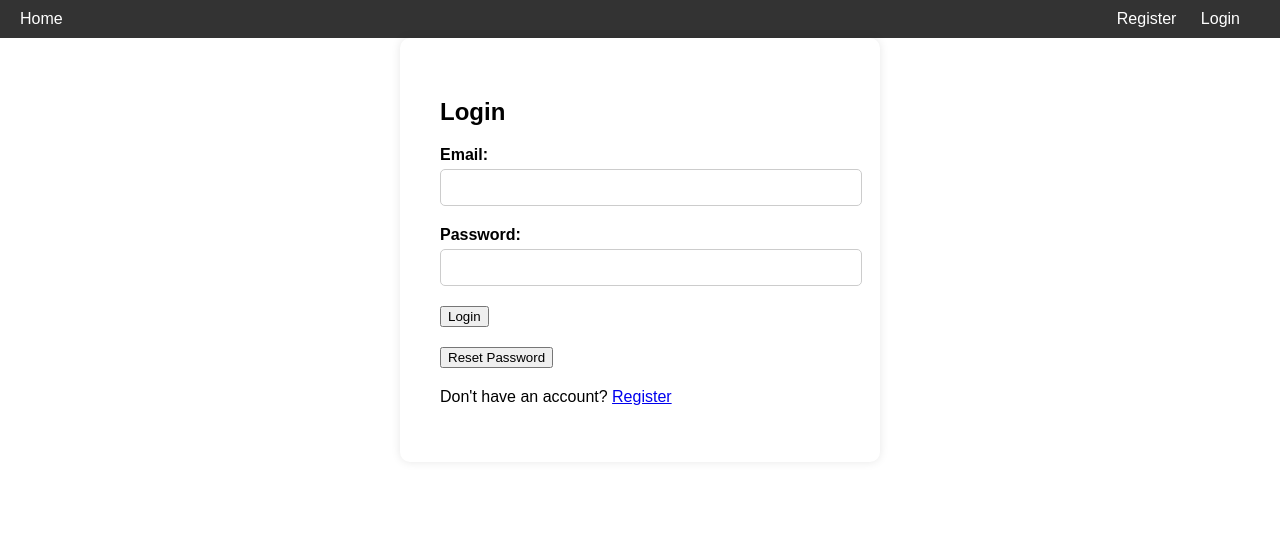
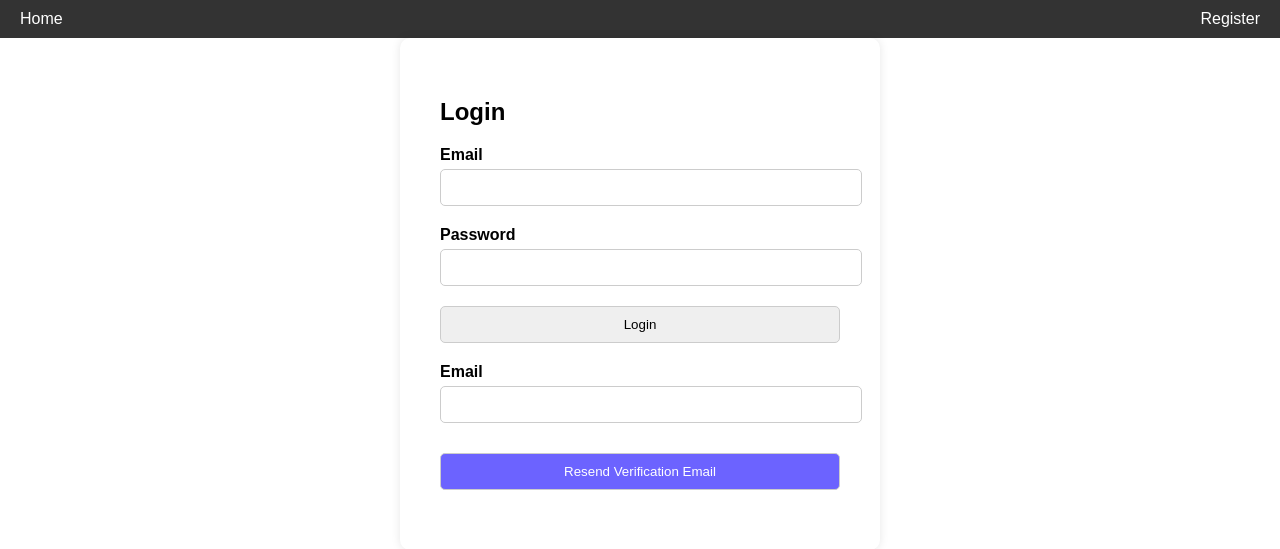
Before and after one commit to tahirkaloo/reimbursement, a PHP site: page /login.php in a window 1280 px wide. Shown: the top 549 px of the page. Run offline with PHP 8.4, Linux system fonts and the light colour scheme; a stand-in replaces the project's code that opens the database connection.

Commit message:
fixing login and register page

```diff
--- a/login.php
+++ b/login.php
@@ -2,85 +2,133 @@
 session_start();
 require_once 'db_connect.php';
 
+// Set the timezone
+date_default_timezone_set('UTC');
+
+
+// Do reporting
+ini_set('display_errors', 1);
+error_reporting(E_ALL);
+
 // Check if the user is already logged in
 if (isset($_SESSION['user_id'])) {
-    header("Location: index.html");
+    header("Location: index.html"); // Redirect to the home page or any other desired page
     exit;
 }
 
 $error = false;
 $errorMessage = '';
 
+// Check if the login form is submitted
 if (isset($_POST['login'])) {
+    // Get the form inputs
     $email = mysqli_real_escape_string($conn, $_POST['email']);
     $password = mysqli_real_escape_string($conn, $_POST['password']);
 
+    // Validate the form inputs
     if (empty($email) || empty($password)) {
         $error = true;
-        $errorMessage = "Email and password are required.";
-    } elseif (isset($_POST['resetPassword'])) {
-        // Handle password reset request
-        $query = "SELECT user_id FROM users WHERE email = ?";
-        $stmt = $conn->prepare($query);
-        $stmt->bind_param("s", $email);
-        $stmt->execute();
-        $stmt->store_result();
-
-        if ($stmt->num_rows == 1) {
-            // Generate a new password
-            $newPassword = generateRandomPassword(); // Implement your own logic to generate a new password
-
-            // Update the user's password in the database
-            $hashedPassword = md5($newPassword); // Hash the new password using md5()
-            $stmt->bind_result($userId);
-            $stmt->fetch();
-            $stmt->close();
-
-            $updateQuery = "UPDATE users SET password = ? WHERE user_id = ?";
-            $updateStmt = $conn->prepare($updateQuery);
-            $updateStmt->bind_param("si", $hashedPassword, $userId);
-            $updateStmt->execute();
-            $updateStmt->close();
-
-            // Send the new password to the user via email or any other method
-            $subject = "Password Reset";
-            $message = "Your new password: $newPassword";
-            // Send the email using your preferred email sending method
-            // Replace the following code with your own logic
-            mail($email, $subject, $message);
-
-            $successMessage = "Your password has been reset. Please check your email for the new password.";
-        } else {
-            $error = true;
-            $errorMessage = "Invalid email. Please try again.";
-        }
+        $errorMessage = "All fields are required.";
     } else {
-        // Authenticate the user
-        $stmt = mysqli_prepare($conn, "SELECT user_id, email, password, role FROM users WHERE email = ?");
+        // Check if the user exists in the database
+        $stmt = mysqli_prepare($conn, "SELECT * FROM users WHERE email = ?");
         mysqli_stmt_bind_param($stmt, "s", $email);
         mysqli_stmt_execute($stmt);
-        mysqli_stmt_store_result($stmt);
+        $result = mysqli_stmt_get_result($stmt);
 
-        if (mysqli_stmt_num_rows($stmt) == 1) {
-            mysqli_stmt_bind_result($stmt, $userId, $fetchedEmail, $hashedPassword, $role);
-            mysqli_stmt_fetch($stmt);
+        if (mysqli_num_rows($result) == 1) {
+            $user = mysqli_fetch_assoc($result);
 
-            if (md5($password) === $hashedPassword) {
-                $_SESSION['user_id'] = $userId;
-                $_SESSION['role'] = $role;
-                header("Location: index.html");
-                exit;
+            // Check if the user is verified
+            if ($user['is_verified']) {
+                // Verify the password
+                if (md5($password) == $user['password']) {
+                    // Set session variables
+                    $_SESSION['user_id'] = $user['user_id'];
+                    $_SESSION['username'] = $user['username'];
+                    $_SESSION['role'] = $user['role'];
+
+                    // Redirect to the home page or any other desired page
+                    header("Location: index.html");
+                    exit;
+                } else {
+                    $error = true;
+                    $errorMessage = "Invalid email or password.";
+                }
             } else {
                 $error = true;
-                $errorMessage = "Invalid email or password.";
+                $errorMessage = "Your email is not verified. Please check your email for verification instructions.";
             }
         } else {
             $error = true;
             $errorMessage = "Invalid email or password.";
         }
 
+        // Close the statement
         mysqli_stmt_close($stmt);
     }
+}
+
+// Check if a valid and unused token ID is present in the URL
+if (isset($_GET['token'])) {
+    $token = mysqli_real_escape_string($conn, $_GET['token']);
+
+    // Verify the token in the database
+    $stmt = mysqli_prepare($conn, "SELECT * FROM users WHERE verification_token = ? AND is_verified = 0 AND token_expiration > NOW()");
+    mysqli_stmt_bind_param($stmt, "s", $token);
+    mysqli_stmt_execute($stmt);
+    $result = mysqli_stmt_get_result($stmt);
+
+    if (mysqli_num_rows($result) == 1) {
+        $user = mysqli_fetch_assoc($result);
+
+        // Mark the user as verified
+        $stmt = mysqli_prepare($conn, "UPDATE users SET is_verified = 1 WHERE user_id = ?");
+        mysqli_stmt_bind_param($stmt, "i", $user['user_id']);
+        mysqli_stmt_execute($stmt);
+        mysqli_stmt_close($stmt);
+
+        // Set session variables
+        $_SESSION['user_id'] = $user['user_id'];
+        $_SESSION['username'] = $user['username'];
+        $_SESSION['role'] = $user['role'];
+
+        // Redirect to the home page or any other desired page
+        header("Location: index.html");
+        exit;
+    }
+
+    // Close the statement
+    mysqli_stmt_close($stmt);
+}
+
+// Resend verification email
+if (isset($_POST['resend'])) {
+    // Get the form input
+    $email = mysqli_real_escape_string($conn, $_POST['email']);
+
+    // Generate a new verification token
+    $verificationToken = bin2hex(openssl_random_pseudo_bytes(16));
+
+    // Set the expiration time for the verification token (e.g., 24 hours from now)
+    $verificationTokenExpiration = date('Y-m-d H:i:s', strtotime('+24 hours'));
+
+    // Update the verification token in the database
+    $stmt = mysqli_prepare($conn, "UPDATE users SET verification_token = ?, token_expiration = ? WHERE email = ?");
+    mysqli_stmt_bind_param($stmt, "sss", $verificationToken, $verificationTokenExpiration, $email);
+    mysqli_stmt_execute($stmt);
+
+    // Close the statement
+    mysqli_stmt_close($stmt);
+
+    // Send the verification email
+    $subject = "Account Verification";
+    $message = "Please click the following link to verify your email: http://tahirkaloo.tk/login.php?token=" . urlencode($verificationToken);
+    $command = 'aws ses send-email --region us-east-1 --from admin@tahirkaloo.tk --to ' . $email . ' --subject "' . $subject . '" --text "' . $message . '"';
+    exec($command);
+
+    // Display success message
+    $errorMessage = "Verification email has been resent. Please check your email.";
 }
 ?>
 
@@ -109,7 +157,11 @@ if (isset($_POST['login'])) {
         .navbar a {
             color: #fff;
             text-decoration: none;
-            margin-right: 20px;
+            margin-left: 10px;
+        }
+
+        .navbar a:first-child {
+            margin-left: 0;
         }
 
         .container {
@@ -148,48 +200,49 @@ if (isset($_POST['login'])) {
             margin-top: 5px;
         }
 
-        .success-message {
-            color: green;
-            margin-top: 5px;
+        .resend-button {
+            display: inline-block;
+            margin-top: 10px;
+            padding: 5px 10px;
+            background-color: #6c63ff;
+            color: #fff;
+            text-decoration: none;
+            border-radius: 5px;
         }
     </style>
 </head>
 <body>
-<!-- Login Navbar -->
 <div class="navbar">
-    <div>
-        <a href="index.html">Home</a>
-    </div>
-    <div>
-        <a href="register.php">Register</a>
-        <a href="login.php">Login</a>
-    </div>
+    <a href="index.html">Home</a>
+    <a href="register.php">Register</a>
 </div>
-
 <div class="container">
     <h2>Login</h2>
-    <?php if ($error): ?>
-        <p class="error-message"><?php echo $errorMessage; ?></p>
-    <?php elseif (isset($successMessage)): ?>
-        <p class="success-message"><?php echo $successMessage; ?></p>
-    <?php endif; ?>
-    <form method="POST" action="<?php echo htmlspecialchars($_SERVER['PHP_SELF']); ?>">
+    <form method="post" action="<?php echo htmlspecialchars($_SERVER['PHP_SELF']); ?>" autocomplete="off">
+        <?php if ($error) { ?>
+            <div class="error-message"><?php echo $errorMessage; ?></div>
+        <?php } ?>
         <div class="form-group">
-            <label for="email">Email:</label>
+            <label for="email">Email</label>
             <input type="email" name="email" id="email" required>
         </div>
         <div class="form-group">
-            <label for="password">Password:</label>
+            <label for="password">Password</label>
             <input type="password" name="password" id="password" required>
         </div>
         <div class="form-group">
-            <button type="submit" name="login">Login</button>
+            <input type="submit" name="login" value="Login">
+        </div>
+    </form>
+    <form method="post" action="<?php echo htmlspecialchars($_SERVER['PHP_SELF']); ?>">
+        <div class="form-group">
+            <label for="email">Email</label>
+            <input type="email" name="email" id="email" required>
         </div>
         <div class="form-group">
-            <button type="submit" name="resetPassword">Reset Password</button>
+            <input type="submit" name="resend" value="Resend Verification Email" class="resend-button">
         </div>
     </form>
-    <p>Don't have an account? <a href="register.php">Register</a></p>
 </div>
 </body>
 </html>
```
Also changed, not shown: register.php (+43 -30 lines).
